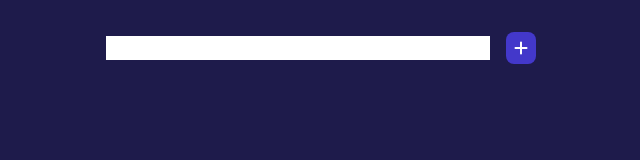
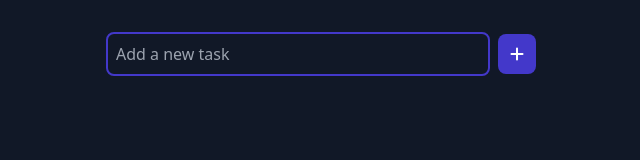
Before and after one commit to chhotuMarandi/Advance-To-Do-List, a plain HTML site: page index.html in a window 1280 px wide. Shown: the whole page, without its empty margins (319-959 px from the left). Drawn offline with Linux system fonts and the light colour scheme.

Commit message:
add input area margin padding

```diff
--- a/index.html
+++ b/index.html
@@ -13,11 +13,15 @@
       referrerpolicy="no-referrer"
     />
   </head>
-  <body class="bg-indigo-950">
+  <body class="bg-gray-900">
     <div class="container flex justify-center">
-      <div class="input-field flex justify-between items-center gap-4 mt-8">
-        <input type="text" class="w-96" />
-        <i class="fa-solid fa-plus text-white bg-indigo-700 p-2 rounded-lg"></i>
+      <div class="input-field flex justify-between items-center gap-2 mt-8">
+        <input
+          type="text"
+          placeholder="Add a new task"
+          class="w-96 p-2 rounded-lg border-2 border-indigo-700 outline-none bg-transparent"
+        />
+        <i class="fa-solid fa-plus text-white bg-indigo-700 p-3 rounded-lg"></i>
       </div>
     </div>
   </body>
```
Also changed, not shown: output.css.
